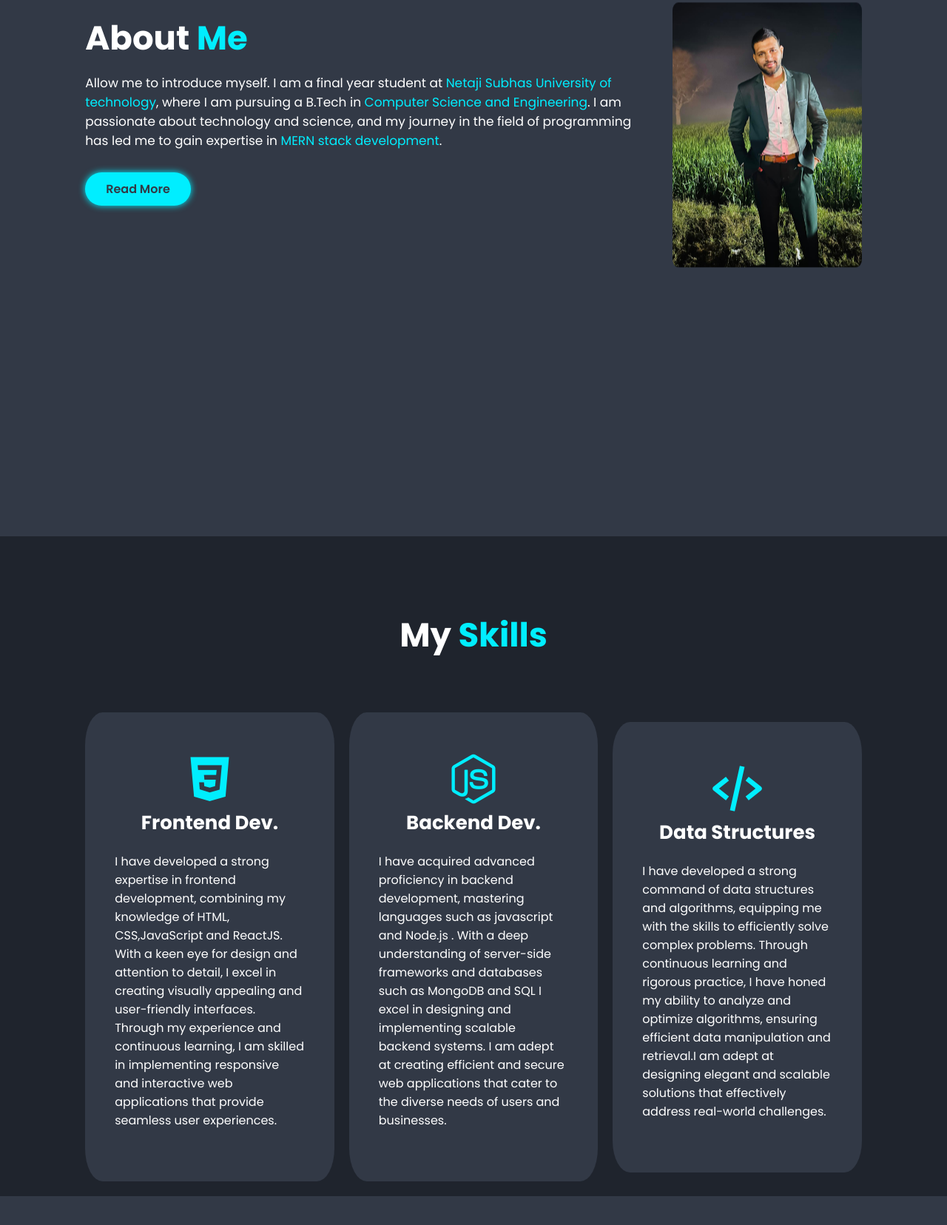
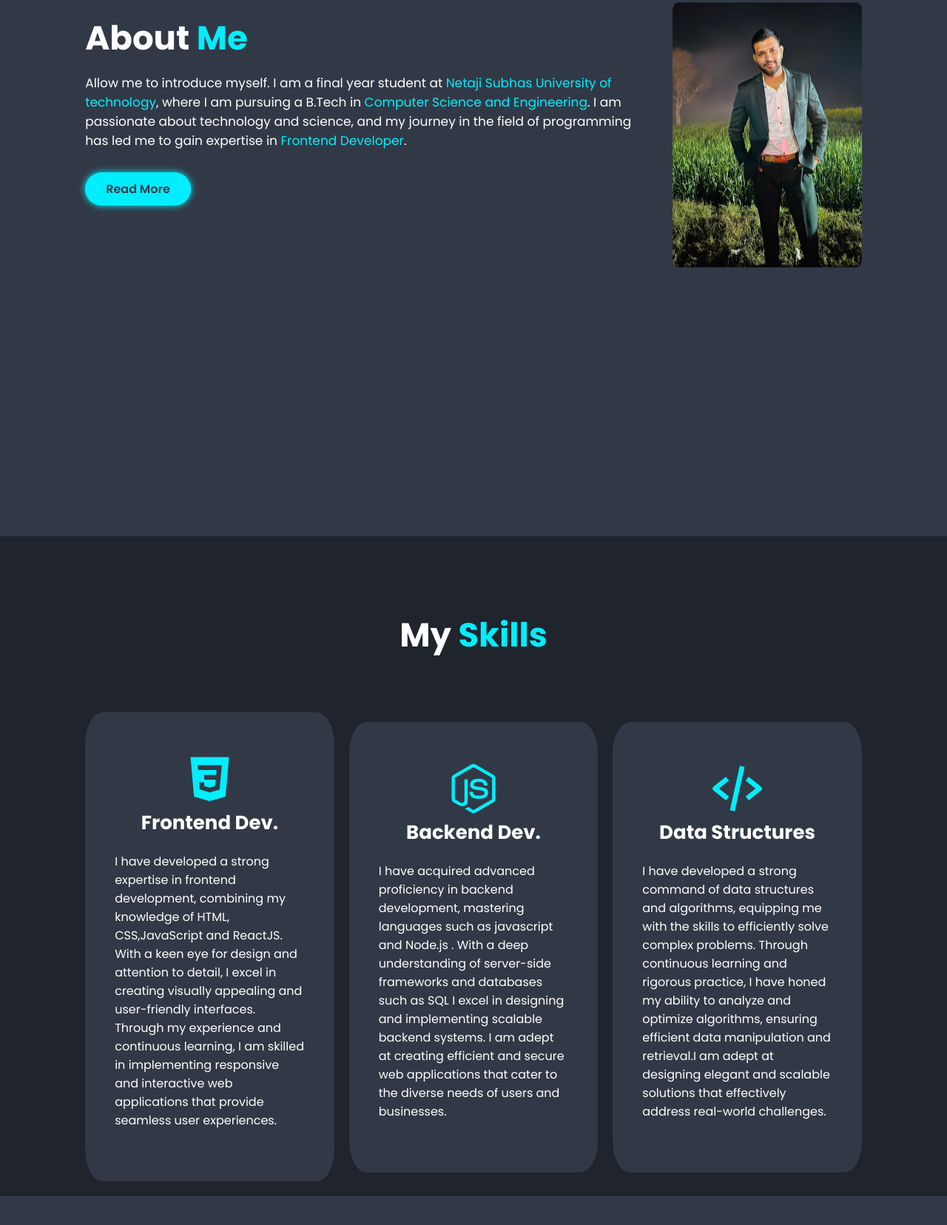
Before and after one commit to Ankitrao001/portfolio, a plain HTML site: page index.html in a window 1280 px wide. Shown: the part 895-2551 px from the top of the page at 74% size. Drawn offline with nearby package versions, Linux system fonts and the light colour scheme.

Commit message:
Update index.html

```diff
--- a/index.html
+++ b/index.html
@@ -46,7 +46,7 @@
     <section class="about" id="about">
         <div class="about-content">
             <h2 class="heading">About <span>Me</span></h2>
-            <p>Allow me to introduce myself. I am a final year student at <span>Netaji Subhas University of technology</span>, where I am pursuing a B.Tech in <span>Computer Science and Engineering</span>. I am passionate about technology and science, and my journey in the field of programming has led me to gain expertise in <span>MERN stack development</span>.
+            <p>Allow me to introduce myself. I am a final year student at <span>Netaji Subhas University of technology</span>, where I am pursuing a B.Tech in <span>Computer Science and Engineering</span>. I am passionate about technology and science, and my journey in the field of programming has led me to gain expertise in <span> Frontend Developer</span>.
             </p>
             <a href="about.html" class="btn">Read More</a>
         </div>
@@ -64,7 +64,7 @@
             <div class="each-skill">
                 <i class='bx bxl-nodejs' ></i>
                 <h3>Backend Dev.</h3>
-                <p>I have acquired advanced proficiency in backend development, mastering languages such as javascript and Node.js . With a deep understanding of server-side frameworks and databases such as MongoDB and SQL I excel in designing and implementing scalable backend systems. I am adept at creating efficient and secure web applications that cater to the diverse needs of users and businesses.</p>
+                <p>I have acquired advanced proficiency in backend development, mastering languages such as javascript and Node.js . With a deep understanding of server-side frameworks and databases such as  SQL I excel in designing and implementing scalable backend systems. I am adept at creating efficient and secure web applications that cater to the diverse needs of users and businesses.</p>
             </div>
             <div class="each-skill">
                 <i class='bx bx-code-alt'></i>
```
